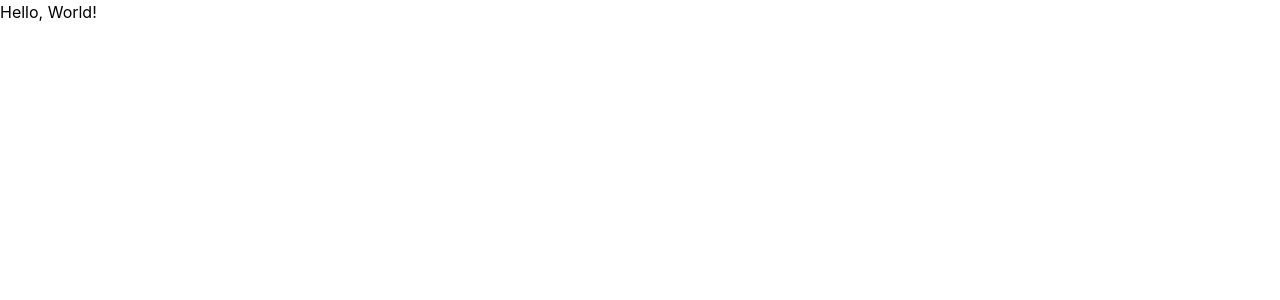
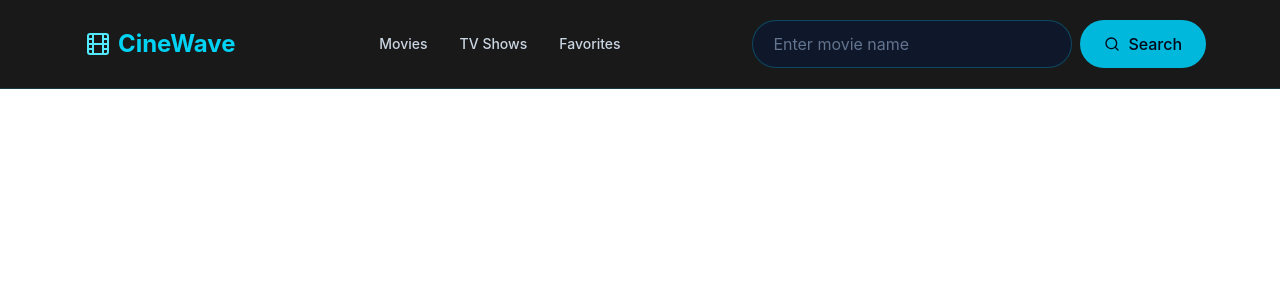
Before and after one commit to German900-code/cineverse-website, a React (Vite) app: page / in a window 1280 px wide. Shown: the top 300 px of the page. Built offline with nearby package versions, Linux system fonts and the light colour scheme.

Commit message:
Add responsive header

```diff
--- a/src/App.jsx
+++ b/src/App.jsx
@@ -1,7 +1,13 @@
 import React from "react";
+import Header from "./components/Header";
 
 const App = () => {
-  return <div>Hello, World!</div>;
+  return (
+    <div>
+      <Header />
+      <main></main>
+    </div>
+  );
 };
 
 export default App;
--- /dev/null
+++ b/src/components/Header.jsx
@@ -0,0 +1,87 @@
+import { FiFilm, FiSearch } from "react-icons/fi";
+import { FiArrowDown, FiArrowUp } from "react-icons/fi";
+import { FaArrowDown, FaArrowAltCircleDown, FaArrowUp } from "react-icons/fa";
+import { useState } from "react";
+
+const Header = () => {
+  const [isVisible, setIsVisible] = useState(false);
+
+  return (
+    <header className="sticky top-0 z-50 border-b border-cyan-500/20 bg-black/90 px-4 py-4 backdrop-blur-md">
+      <div className="mx-auto flex max-w-7xl flex-col gap-4 md:flex-row md:items-center md:justify-around gap-y-5">
+        <div className="flex justify-between items-center p-3">
+          <h1 className="flex items-center gap-2 text-2xl font-bold text-cyan-400">
+            <FiFilm className="text-cyan-300" />
+            CineWave
+          </h1>
+          <button
+            onClick={() => setIsVisible(!isVisible)}
+            className="w-auto text-center md:hidden flex justify-center"
+          >
+            {isVisible ? (
+              <FaArrowUp
+                className="text-slate-300 transition-all duration-300"
+                size={30}
+              />
+            ) : (
+              <FiSearch
+                className="text-slate-300 transition-all duration-300"
+                size={30}
+              />
+            )}
+          </button>
+        </div>
+
+        <nav className="flex items-center justify-around gap-8 text-sm font-medium md:justify-between">
+          <button className="text-slate-300 transition-colors duration-300 hover:text-cyan-400 cursor-pointer">
+            Movies
+          </button>
+          <button className="text-slate-300 transition-colors duration-300 hover:text-cyan-400 cursor-pointer">
+            TV Shows
+          </button>
+          <button className="text-slate-300 transition-colors duration-300 hover:text-cyan-400 cursor-pointer">
+            Favorites
+          </button>
+        </nav>
+        <form className="hidden gap-2 md:flex">
+          <input
+            type="text"
+            placeholder="Enter movie name"
+            className="h-12 w-80 rounded-full border border-cyan-500/30 bg-slate-900 px-5 text-slate-100 placeholder:text-slate-500 outline-none transition-all duration-300 focus:border-cyan-400 focus:shadow-lg focus:shadow-cyan-500/20"
+          />
+
+          <button
+            type="submit"
+            className="flex h-12 items-center justify-center gap-2 rounded-full bg-cyan-500 px-6 font-medium text-slate-950 transition-all duration-300 hover:bg-cyan-300 hover:shadow-lg hover:shadow-cyan-500/30 cursor-pointer"
+          >
+            <FiSearch />
+            Search
+          </button>
+        </form>
+
+        {/* Mobile search */}
+        <form
+          className={`flex flex-col gap-2 overflow-hidden transition-all duration-300 md:hidden ${
+            isVisible ? "max-h-40 opacity-100" : "max-h-0 opacity-0"
+          }`}
+        >
+          <input
+            type="text"
+            placeholder="Enter movie name"
+            className="h-12 w-full rounded-full border border-cyan-500/30 bg-slate-900 px-5 text-slate-100 placeholder:text-slate-500 outline-none transition-all duration-300 focus:border-cyan-400 focus:shadow-lg focus:shadow-cyan-500/20"
+          />
+
+          <button
+            type="submit"
+            className="flex h-12 items-center justify-center gap-2 rounded-full bg-cyan-500 px-6 font-medium text-slate-950 transition-all duration-300 hover:bg-cyan-300 hover:shadow-lg hover:shadow-cyan-500/30 cursor-pointer"
+          >
+            <FiSearch />
+            Search
+          </button>
+        </form>
+      </div>
+    </header>
+  );
+};
+
+export default Header;
```
